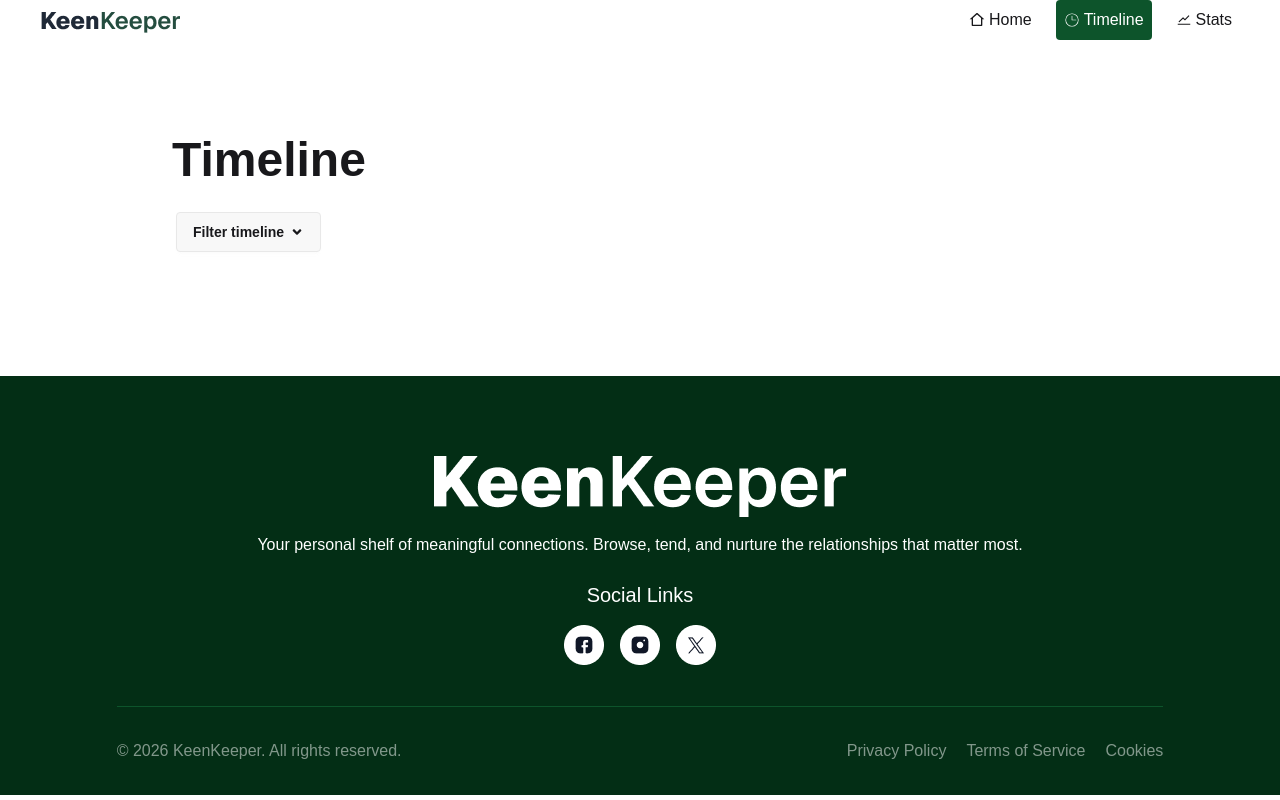
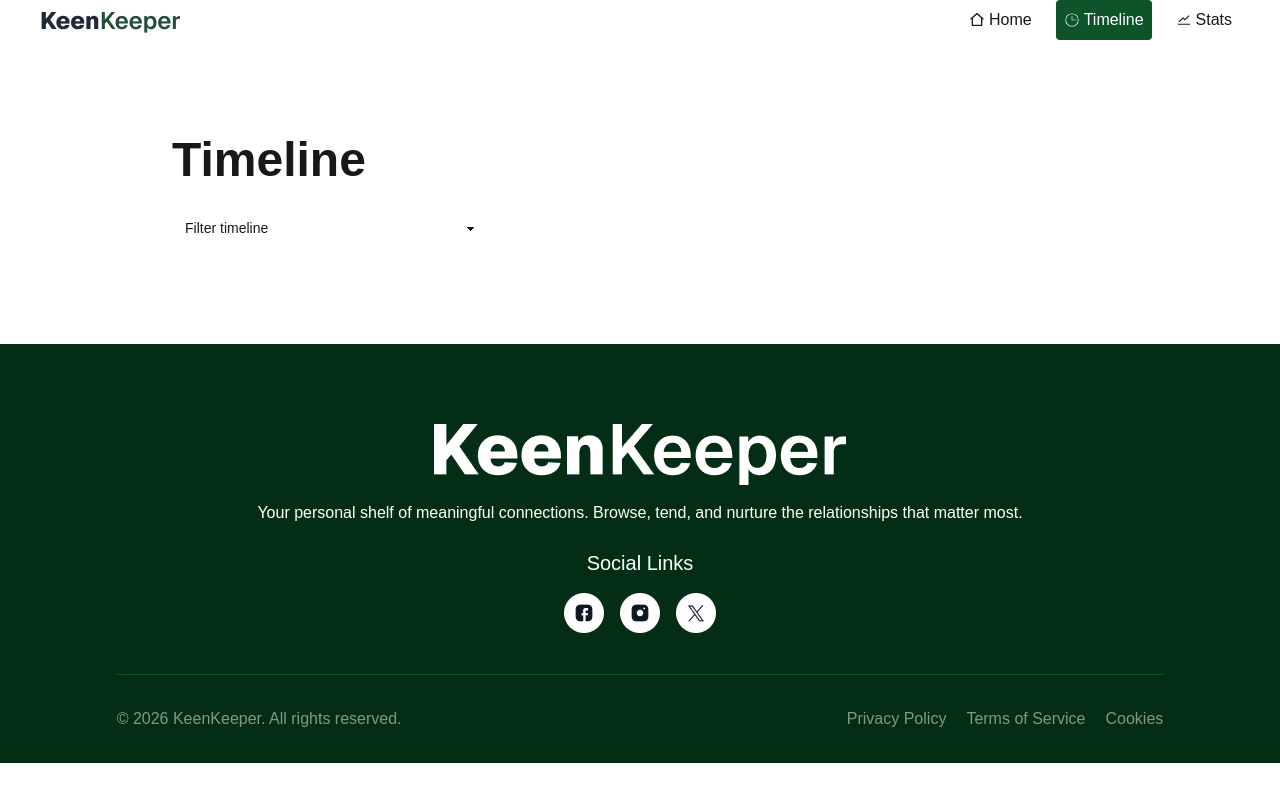
Before and after one commit to Rashedul2001/PH_B13_A07, a React (Vite) app: page /timeline in a window 1280 px wide. Built offline with nearby package versions, Linux system fonts and the light colour scheme.

Commit message:
Implement Filteringtimeline functionality

```diff
--- a/src/pages/FriendDetail.jsx
+++ b/src/pages/FriendDetail.jsx
@@ -12,28 +12,31 @@ import { FriendContext } from "../context/AllContext";
 
 
 const FriendDetail = () => {
-    const {friends, timeline, setTimeline, pieData, setPieData } = useContext(FriendContext);
+    const { friends, timeline, setTimeline, pieData, setPieData } = useContext(FriendContext);
     const { id } = useParams();
     const friend = friends.find(f => f.id === parseInt(id));
 
     const handleClick = (action, name, icon) => {
         //removed modifications for simplicity.... toast can be beautified later
         const message = <p className="text-gray-500"><span className="text-green-950 font-bold text-xl">{action}</span> with {name}</p>;
-        toast(message,{autoClose: 2000});
+        toast(message, { autoClose: 2000 });
         const date = new Date().toLocaleDateString("en-US", {
             month: "long",
             day: "numeric",
             year: "numeric"
         });
-        const timelineDiv = <div className="flex gap-4 justify-start items-center p-4">
+        const newTimelineDiv = {};
+        newTimelineDiv.element = <div className="flex gap-4 justify-start items-center p-4">
             <img src={icon} alt={action} />
             <div>
                 {message}
                 <p className="text-gray-500">{date}</p>
             </div>
         </div>
-        setTimeline([...timeline, timelineDiv]);
-        const data = [...pieData].map(item=> item.name===action ? {...item, value: item.value+1} : item);
+        newTimelineDiv.action = action;
+
+        setTimeline([...timeline, newTimelineDiv]);
+        const data = [...pieData].map(item => item.name === action ? { ...item, value: item.value + 1 } : item);
         setPieData(data);
 
 
--- a/src/pages/Timeline.jsx
+++ b/src/pages/Timeline.jsx
@@ -1,30 +1,31 @@
-import { useContext } from "react";
+import { useContext, useState } from "react";
 import { FaAngleDown } from "react-icons/fa";
 import { FriendContext } from "../context/AllContext";
 
 
+
 const Timeline = () => {
-    const {timeline} =useContext(FriendContext);
+    const { timeline } = useContext(FriendContext);
+    const [constraint, setConstraint] = useState("All Interactions")
+    const filteredTimeline = timeline.filter(item => item.action === constraint || constraint === "All Interactions")
 
     return (
         <div className="my-10 lg:my-20 w-11/12 sm:w-9/12 mx-auto">
             <h2 className="text-5xl font-bold mb-6">Timeline </h2>
-            {/* dropdown */}
-            <div className="dropdown dropdown-start">
-                <div tabIndex={0} role="button" className="btn m-1">Filter timeline <FaAngleDown /></div>
-                <ul tabIndex="-1" className="dropdown-content menu bg-base-100 rounded-box z-1 w-52 p-2 shadow-sm">
-                    <li><a>Item 1</a></li>
-                    <li><a>Item 2</a></li>
-                </ul>
-                <div className="mt-6 space-y-6">
+
+            <select defaultValue="Filter timeline" className="select select-ghost " onChange={(e) => setConstraint(e.target.value)}>
+                <option disabled={true}>Filter timeline</option>
+                <option>All Interactions</option>
+                <option>Call</option>
+                <option>Text</option>
+                <option>Video</option>
+            </select>
+
+            <div className="mt-6 space-y-6">
                 {
-                    timeline.map(item => item)
+                    filteredTimeline.map((item, idx) => <div key={idx}>{item.element}</div>)
                 }
-                </div>
-
-
             </div>
-
 
         </div>
     );
```
